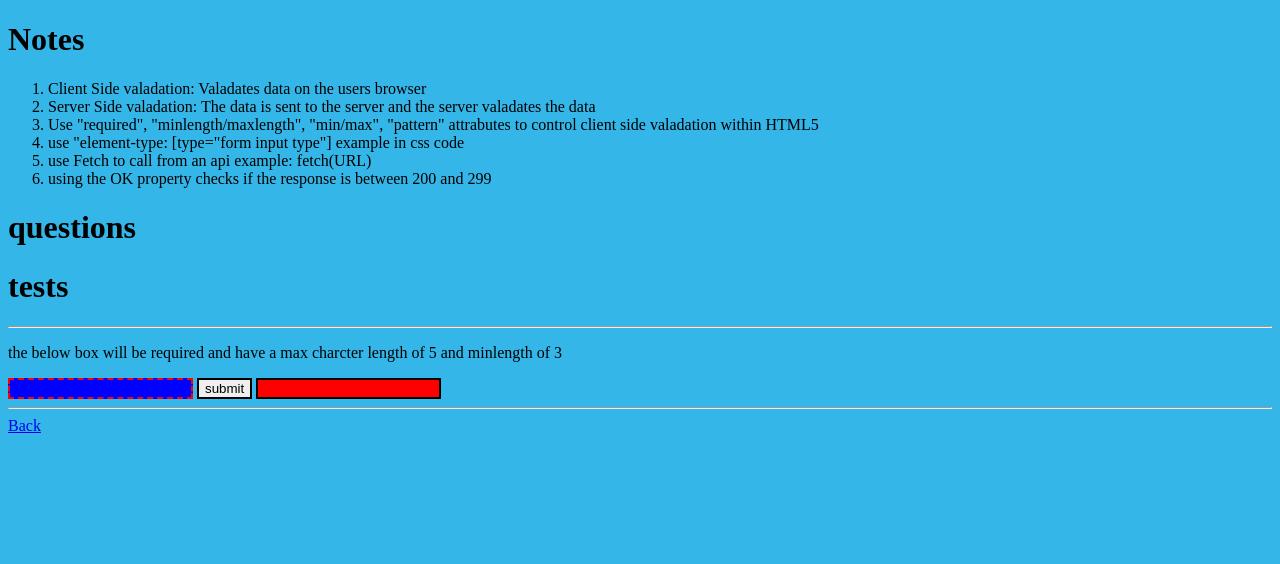
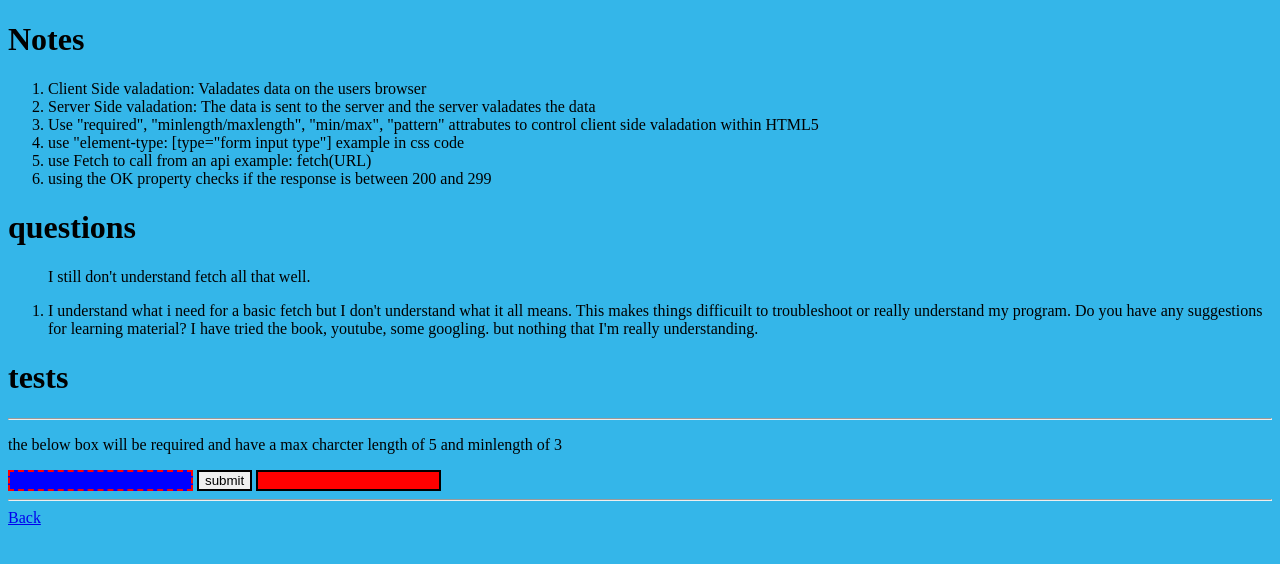
Before and after one commit to israelflores95/WDD-330, a plain HTML site: page week 10/index.html in a window 1280 px wide. Drawn offline with Linux system fonts and the light colour scheme; no server answers.

Commit message:
fetch question

```diff
--- a/week 10/index.html
+++ b/week 10/index.html
@@ -22,6 +22,10 @@
     </ol>
 
     <h1>questions</h1>
+    <ol>
+        <p>I still don't understand fetch all that well.</p>
+        <li>I understand what i need for a basic fetch but I don't understand what it all means. This makes things difficuilt to troubleshoot or really understand my program. Do you have any suggestions for learning material? I have tried the book, youtube, some googling. but nothing that I'm really understanding.</li>
+    </ol>
 
     <h1>tests</h1>
     <hr>
```
